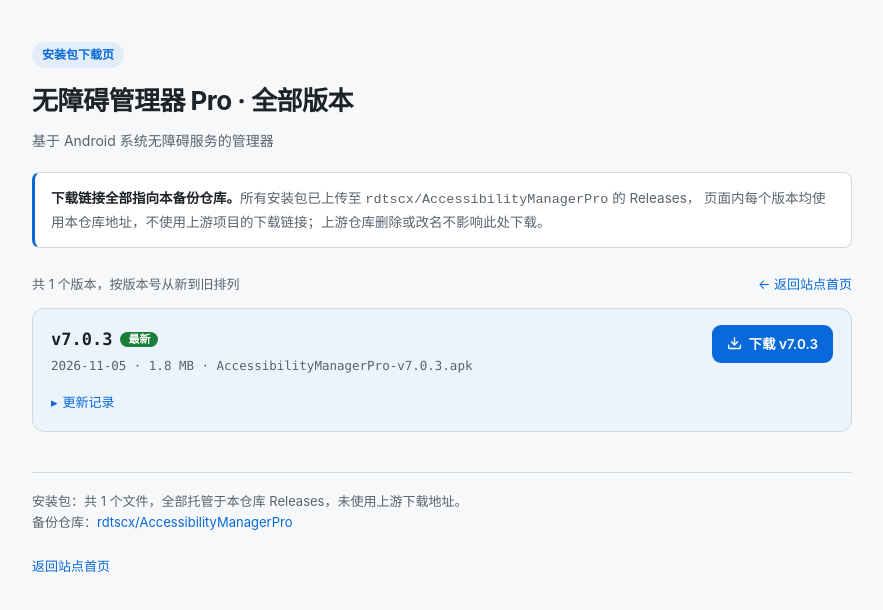
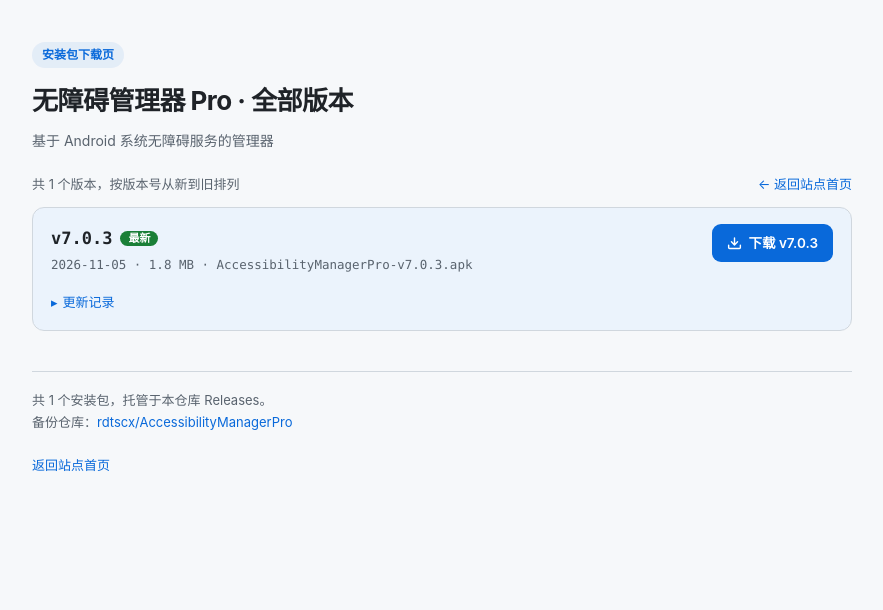
Before and after one commit to rdtscx/AccessibilityManagerPro, a plain HTML site: page downloads.html in a window 1280 px wide. Shown: the whole page, without its empty margins (198-1081 px from the left). Drawn offline with Linux system fonts and the light colour scheme.

Commit message:
下载页删除冗长说明文案，紧凑排版

```diff
--- a/downloads.html
+++ b/downloads.html
@@ -20,10 +20,7 @@
          background:var(--accent-soft);border-radius:999px;padding:3px 10px}
   h1{font-size:26px;margin:12px 0 6px;letter-spacing:-.02em}
   .sub{color:var(--muted);margin:0;font-size:14px}
-  .note{margin:20px 0 26px;padding:14px 16px;border:1px solid var(--border);border-left:3px solid var(--accent);
-        border-radius:8px;background:var(--card);font-size:13.5px;color:var(--muted)}
-  .note b{color:var(--fg)}
-  .toolbar{display:flex;align-items:center;justify-content:space-between;margin:0 0 12px;font-size:13px;color:var(--muted)}
+  .toolbar{display:flex;align-items:center;justify-content:space-between;margin:22px 0 12px;font-size:13px;color:var(--muted)}
   .toolbar a{color:var(--accent);text-decoration:none}
   .list{border:1px solid var(--border);border-radius:var(--radius);overflow:hidden;background:var(--card)}
   .item{padding:16px 18px;border-top:1px solid var(--border)}
@@ -66,11 +63,6 @@
     <p class="sub">基于 Android 系统无障碍服务的管理器</p>
   </header>
 
-  <div class="note">
-    <b>下载链接全部指向本备份仓库。</b>所有安装包已上传至 <code>rdtscx/AccessibilityManagerPro</code> 的 Releases，
-    页面内每个版本均使用本仓库地址，不使用上游项目的下载链接；上游仓库删除或改名不影响此处下载。
-  </div>
-
   <div class="toolbar">
     <span>共 1 个版本，按版本号从新到旧排列</span>
     <a href="./">← 返回站点首页</a>
@@ -96,7 +88,7 @@
     </div></div>
 
   <footer>
-    <div>安装包：共 1 个文件，全部托管于本仓库 Releases，未使用上游下载地址。</div>
+    <div>共 1 个安装包，托管于本仓库 Releases。</div>
     <div>备份仓库：<a href="https://github.com/rdtscx/AccessibilityManagerPro">rdtscx/AccessibilityManagerPro</a></div>
     <div class="back"><a href="./">返回站点首页</a></div>
   </footer>
```
